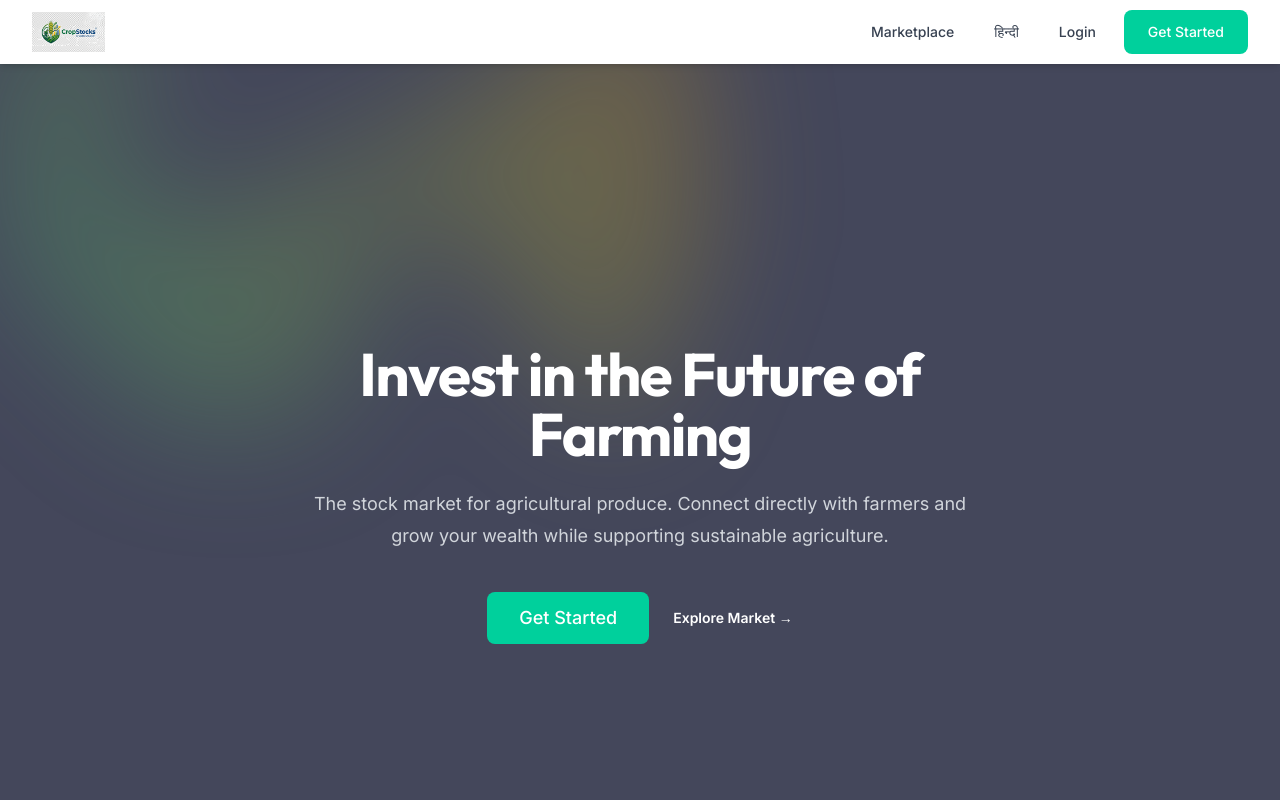
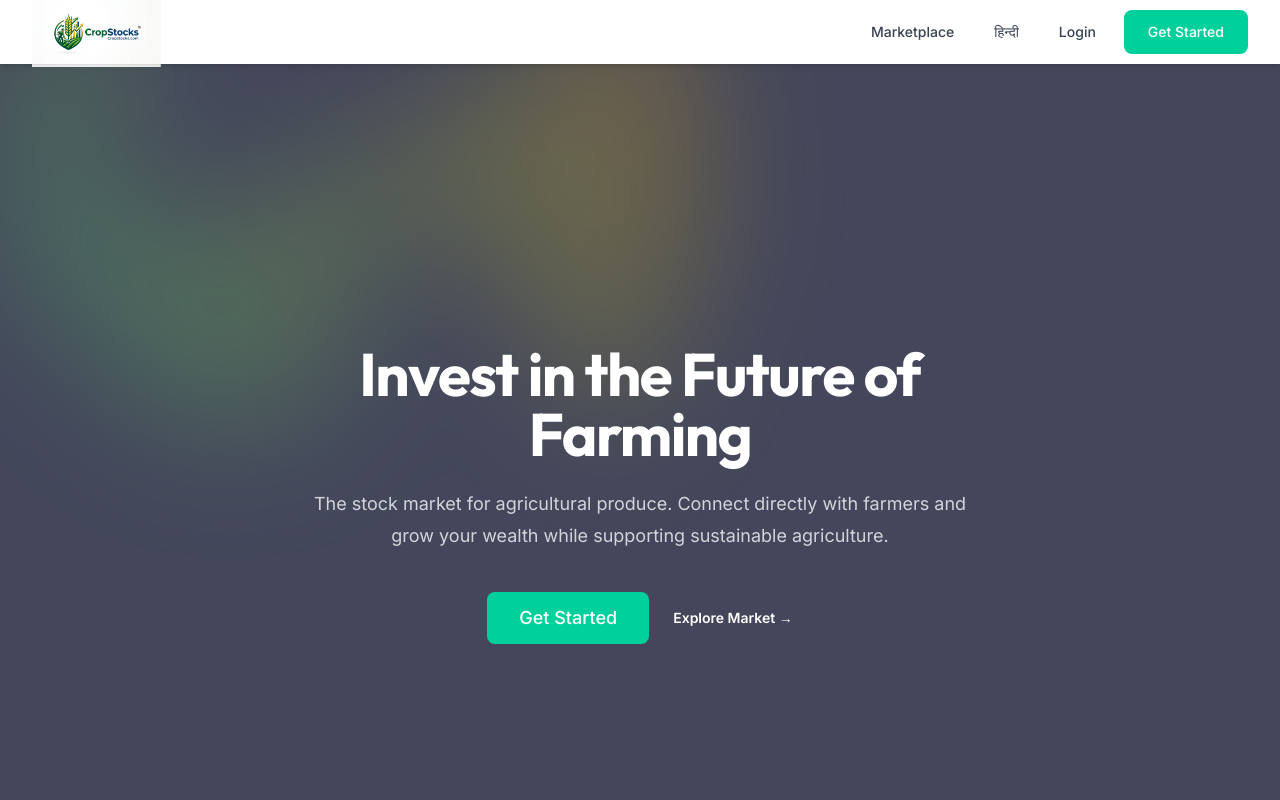
Before and after one commit to cropstocks/CropStocks, a React (Vite) app in the folder client/: page / in a window 1280 px wide. Shown: the top 800 px of the page. Built offline with nearby package versions, Linux system fonts and the light colour scheme; no server answers.

Commit message:
style: Replace text logo with image logo

```diff
--- a/client/src/components/Navbar.jsx
+++ b/client/src/components/Navbar.jsx
@@ -14,7 +14,7 @@ export default function Navbar() {
         <div className="flex justify-between h-16 items-center">
           <div className="flex items-center">
             <Link to="/" className="flex-shrink-0 flex items-center">
-              <img src="/logo.png" alt="CropStocks Logo" className="h-10 w-auto object-contain mix-blend-multiply" />
+              <img src="/logo.png" alt="CropStocks Logo" className="h-12 md:h-14 w-auto object-contain mix-blend-multiply scale-125 origin-left" />
             </Link>
           </div>
           <div className="hidden md:flex items-center space-x-4">
```
Also changed, not shown: client/public/logo.png.
